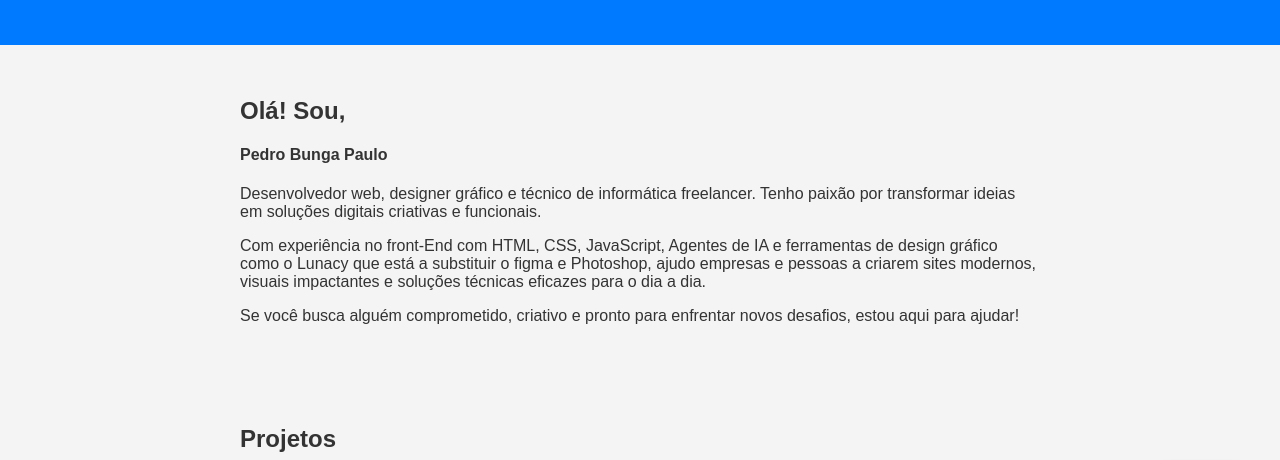
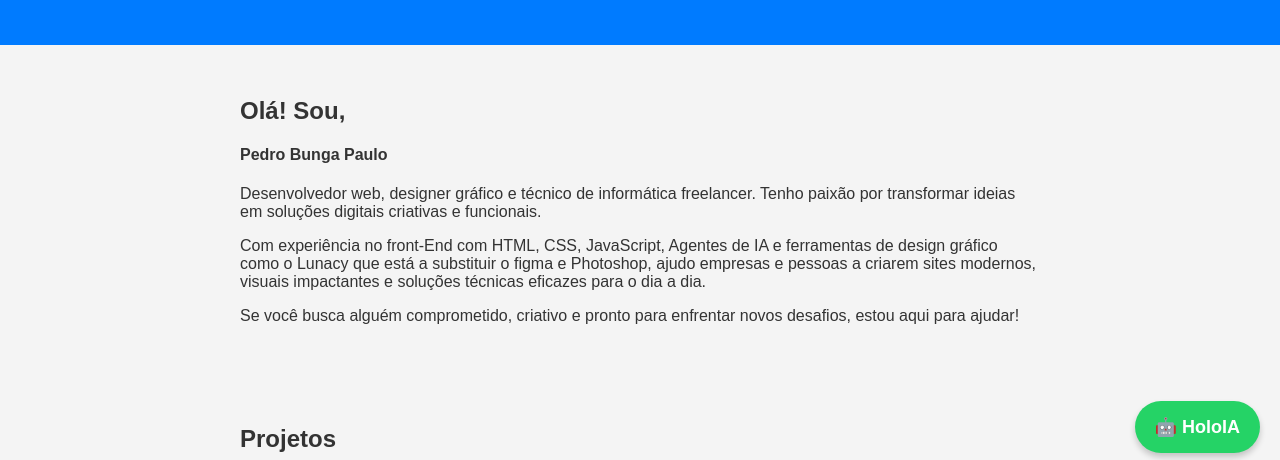
Before and after one commit to pedrobungapaulo19/portfolio, a plain HTML site: page index.html in a window 1280 px wide. Shown: the part 267-727 px from the top of the page. Drawn offline with Linux system fonts and the light colour scheme.

Commit message:
Add files via upload

```diff
--- a/index.html
+++ b/index.html
@@ -112,5 +112,7 @@
 
 <!-- Botão flutuante estilo para jogo-->
 <a href="https://pedrobungapaulo19.github.io/Jogo-de-quiz-/" class="btn-quiz" target="_blank">🎮 Jogar</a>
+<!-- Botão flutuante estilo para IA-->
+<a href="https://holo-bungatech-app-jrpwmc4aqzannkf2blbpac.streamlit.app/" class="btn-holo" target="_blank">🤖 HoloIA</a>
 </body>
 </html>
--- a/style.css
+++ b/style.css
@@ -94,7 +94,7 @@ footer {
   transform: scale(1.1);
 }
 
-/* Botão flutuante estilo WhatsApp */
+/* Botão flutuante para jogar */
 .btn-quiz {
   position: fixed;
   bottom: 20px;
@@ -114,3 +114,24 @@ footer {
   transform: scale(1.1);
   background: #20b954;
 }
+
+/* Botão flutuante para o holograma */
+.btn-holo {
+  position: fixed;
+  bottom: 80px;
+  right: 20px;
+  background: #25D366;
+  color: white;
+  font-size: 18px;
+  font-weight: bold;
+  padding: 15px 20px;
+  border-radius: 50px;
+  text-decoration: none;
+  box-shadow: 0 4px 6px rgba(0,0,0,0.2);
+  transition: transform 0.3s ease;
+}
+
+.btn-holo:hover {
+  transform: scale(1.1);
+  background: #20b954;
+}
```
